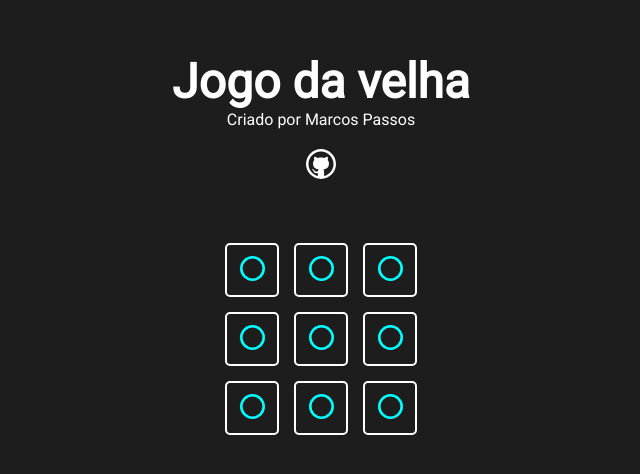
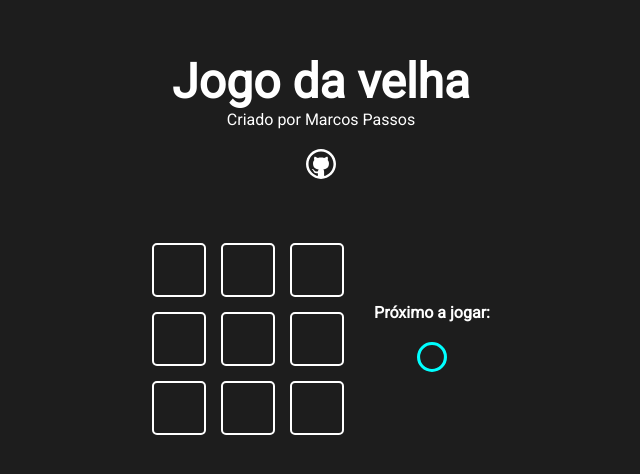
Before and after one commit to MarcosPassos-git/react-jogo-da-velha, a Next.js app: page / in a window 1280 px wide. Shown: the part 176-650 px from the top of the page, without its empty margins (319-959 px from the left). Built offline with nearby package versions, Linux system fonts and the light colour scheme.

Commit message:
Criado lógica do game

```diff
--- a/src/components/game/Game.jsx
+++ b/src/components/game/Game.jsx
@@ -1,22 +1,46 @@
 import styles from './Game.module.css'
+import Icon from '../icon/Icon'
 import GameOption from '../gameOption/GameOption'
 import { useState } from 'react'
 
 function Game () {
-    const [gameState, setGameState] = useState(Array(9).fill(1))
-    console.log(gameState)
+    const [gameState, setGameState] = useState(Array(9).fill(0))
+    const [currentPlayer, setCurretPlayer] = useState(1)
+    const handleClick = (pos) => {
+        if (gameState[pos] === 0) {
+            let newGameState = [...gameState]
+            newGameState[pos] = currentPlayer
+            setCurretPlayer(currentPlayer * -1)
+            setGameState(newGameState)
+        }
+
+    }
     return (
-        <div className={styles.game}>
+        <div className={styles.gameContent}>
+            <div className={styles.game}>
             {
                 gameState.map((value, pos) =>
                 <GameOption
                  key={`game-option-pos-${pos}`}
                  status={value}
+                 onClick={() => handleClick(pos)}
                 />
                 )
             }
 
+            </div>
+            <div className={styles.gameInfo}>
+                <h4>Próximo a jogar:</h4>
+                {
+                    currentPlayer === 1 && <Icon iconName="circle"/>
+                }
+                {
+                    currentPlayer === -1 && <Icon iconName="x"/>
+                }
+            </div>
+
         </div>
+
     )
 }
 
--- a/src/components/game/Game.module.css
+++ b/src/components/game/Game.module.css
@@ -3,3 +3,16 @@
     grid-template-columns: repeat(3, 1fr);
     gap: 15px;
 }
+
+.gameContent {
+    display: flex;
+    gap: 30px;
+    align-items: center;
+}
+
+.gameInfo {
+    display: flex;
+    flex-direction: column;
+    align-items: center;
+    gap: 20px;
+}
--- a/src/components/gameOption/GameOption.jsx
+++ b/src/components/gameOption/GameOption.jsx
@@ -3,9 +3,9 @@ import Icon from '../icon/Icon'
 
 const GameIcon = ({iconName}) => <Icon iconName={iconName} size="25px" />
 
-function GameOption ({status}) {
+function GameOption ({status, onClick}) {
     return (
-        <div className={styles.gameOption}>
+        <div className={styles.gameOption} onClick={onClick}>
             {
                 status === 1 && <GameIcon iconName="circle"/>
             }
```
Also changed, not shown: 1 other file (tests, documents, lock files or other folders).
